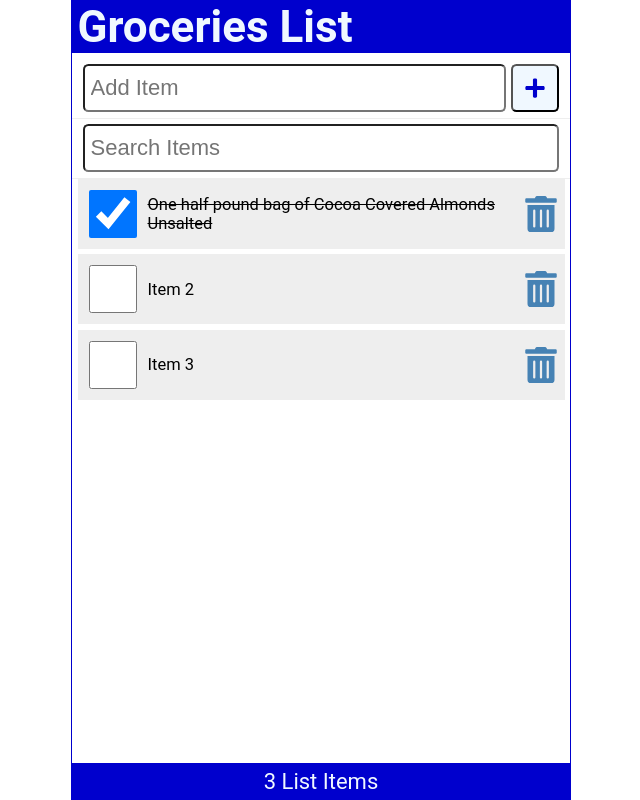
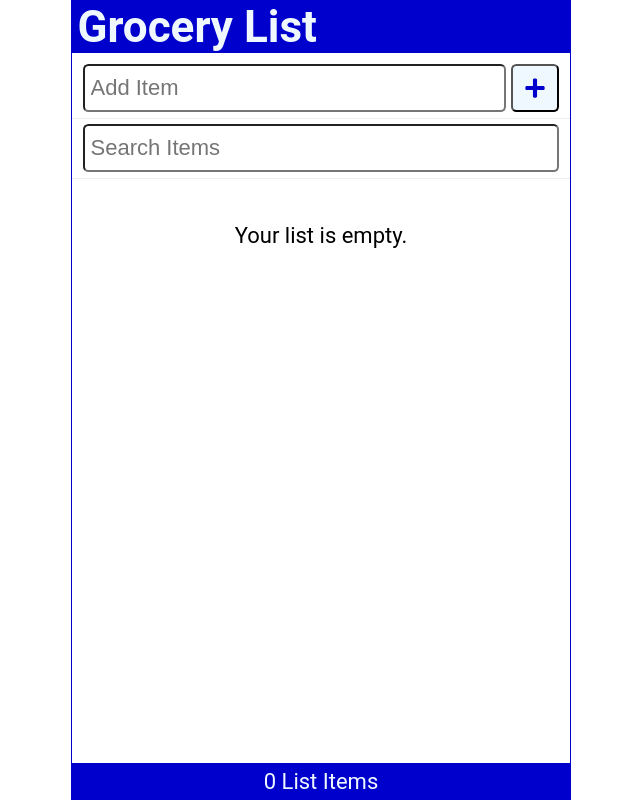
Before and after one commit to MartinAraka/Start-Here, a React (Create React App) app: page / in a window 1280 px wide. Shown: the whole page, without its empty margins (319-959 px from the left). Built offline with nearby package versions, Linux system fonts and the light colour scheme.

Commit message:
apply useEffect Hook

```diff
--- a/src/App.js
+++ b/src/App.js
@@ -1,88 +1,66 @@
 /* eslint-disable no-unused-vars */
-import React from 'react';
-import Header from './Header';
-import Content from './Content';
-import Footer from './Footer';
-import { useState } from 'react';
-import AddItem from './AddItem';
-import SearchItem from './SearchItem';
+import React from "react";
+import Header from "./Header";
+import Content from "./Content";
+import Footer from "./Footer";
+import { useState, useEffect } from "react";
+import AddItem from "./AddItem";
+import SearchItem from "./SearchItem";
 
 function App() {
-  const [items, setItems,] = useState([
-      {
-        id: 1,
-        checked: true,
-        item: "One half pound bag of Cocoa Covered Almonds Unsalted"
-    },
-    {
-        id: 2,
-        checked: false,
-        item: "Item 2"
-    },
-    {
-        id: 3,
-        checked: false,
-        item: "Item 3"
-    }
-    ]);
-
-    const [newItem,setNewItem] = useState('')
+  const [items, setItems] = useState(JSON.parse(localStorage.getItem('shoppinglist')) || []);
+  const [newItem, setNewItem] = useState('')
   const [search, setSearch] = useState('')
 
-    const setAndSaveItems = (newItem) => {
-      setItems(newItem)
-      localStorage.setItem('shoppinglist',JSON.stringify(newItem));
-    }
 
-    const  addItem = (item) => {
+  useEffect(() => {
+    localStorage.setItem('shoppinglist', JSON.stringify(items));
+  },[items]);
+
+  const addItem = (item) => {
     const id = items.length ? items[items.length - 1].id + 1 : 1;
-      const myNewItem = {id, checked:false, item};
-      const listItems = [...items,myNewItem];
-      setAndSaveItems (listItems)
-
-
-    }
-    const handleCheck = (id)=> {
-      const listItems = items.map((item) => item.id === id ? { ...item, checked: !item.checked } : item);
-      setAndSaveItems (listItems)
-
-    }
+    const myNewItem = { id, checked: false, item };
+    const listItems = [...items, myNewItem];
+    setItems(listItems);
+  };
+  const handleCheck = (id) => {
+    const listItems = items.map((item) =>
+      item.id === id ? { ...item, checked: !item.checked } : item
+    );
+    setItems(listItems);
+  };
 
   const handleDelete = (id) => {
     const listItems = items.filter((item) => item.id !== id);
-      setAndSaveItems (listItems)
-
-    }
+    setItems(listItems);
+  };
 
   const handleSubmit = (e) => {
     e.preventDefault();
     if (!newItem) return;
     addItem(newItem);
-     setNewItem('')
-    }
-
+    setNewItem("");
+  };
 
   return (
     <div className="App">
-      <Header title="Groceries List"/>
+      <Header title="Grocery List" />
       <AddItem
         newItem={newItem}
         setNewItem={setNewItem}
         handleSubmit={handleSubmit}
       />
-      <SearchItem
-                search={search}
-                setSearch={setSearch}
+      <SearchItem search={search} setSearch={setSearch} />
+      <Content
+        items={items.filter((item) =>
+          item.item.toLowerCase().includes(search.toLowerCase())
+        )}
+        handleCheck={handleCheck}
+        handleDelete={handleDelete}
       />
-      <Content items ={items.filter(item => ((item.item).toLowerCase()).includes(search.toLowerCase()))}
-               handleCheck = {handleCheck}
-               handleDelete = {handleDelete}
-      />
-      <Footer length = {items.length}/>
+      <Footer length={items.length} />
     </div>
   );
 }
 
-
-
 export default App;
--- a/src/Header.js
+++ b/src/Header.js
@@ -1,15 +1,15 @@
 import React from "react";
 // eslint-disable-next-line react/prop-types
-const Header = ({title}) => {
+const Header = ({ title }) => {
   return (
     <header>
-        <h1>{title} </h1>
+      <h1>{title} </h1>
     </header>
-  )
-}
+  );
+};
 
 Header.defaultProps = {
-  title: "Default Title"
-}
+  title: "Default Title",
+};
 
 export default Header;
```
Also changed, not shown: src/Footer.js (+8 -6 lines), src/ItemList.js (+9 -8 lines), src/LineItem.js (+13 -7 lines), src/SearchItem.js (+15 -15 lines). Lines whose indentation alone changed are shown as unchanged.
